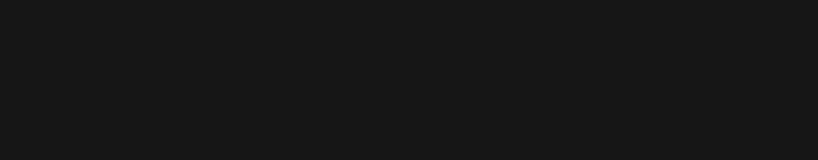
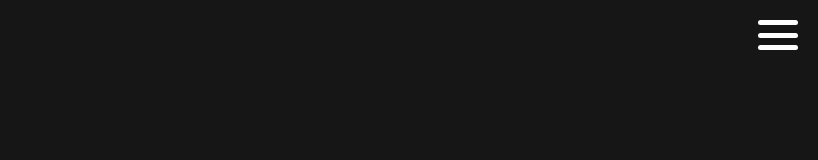
Before and after one commit to letogan/letogan.github.io, a plain HTML site: page index.html in a window 1280 px wide. Shown: the top 160 px of the page, without its empty margins (462-1280 px from the left). Drawn offline with Linux system fonts and the light colour scheme.

Commit message:
Update index.html

```diff
--- a/index.html
+++ b/index.html
@@ -20,6 +20,26 @@
             justify-content: center;
             align-items: center;
             height: 100vh;
+        }
+
+        .menu-icon {
+            position: absolute;
+            top: 20px;
+            right: 20px;
+            width: 40px;
+            height: 30px;
+            display: flex;
+            flex-direction: column;
+            justify-content: space-between;
+            cursor: pointer;
+        }
+
+        .menu-icon div {
+            width: 100%;
+            height: 5px;
+            background-color: white;
+            border-radius: 10px;
+            transition: 0.3s;
         }
 
         .container {
@@ -71,6 +91,14 @@
     </style>
 </head>
 <body>
+
+    <!-- Hamburger-Menü -->
+    <div class="menu-icon">
+        <div></div>
+        <div></div>
+        <div></div>
+    </div>
+
     <div class="container">
         <h1>Soon Available</h1>
         <a href="https://discord.com/oauth2/authorize?client_id=1271492050050879529">
@@ -83,8 +111,6 @@
         <a href="https://discord.com/privacy">Privacy</a>
         <div class="copyright">© 2025 - KEKS</div>
     </div>
-</body>
-</html>
 
 </body>
 </html>
```
